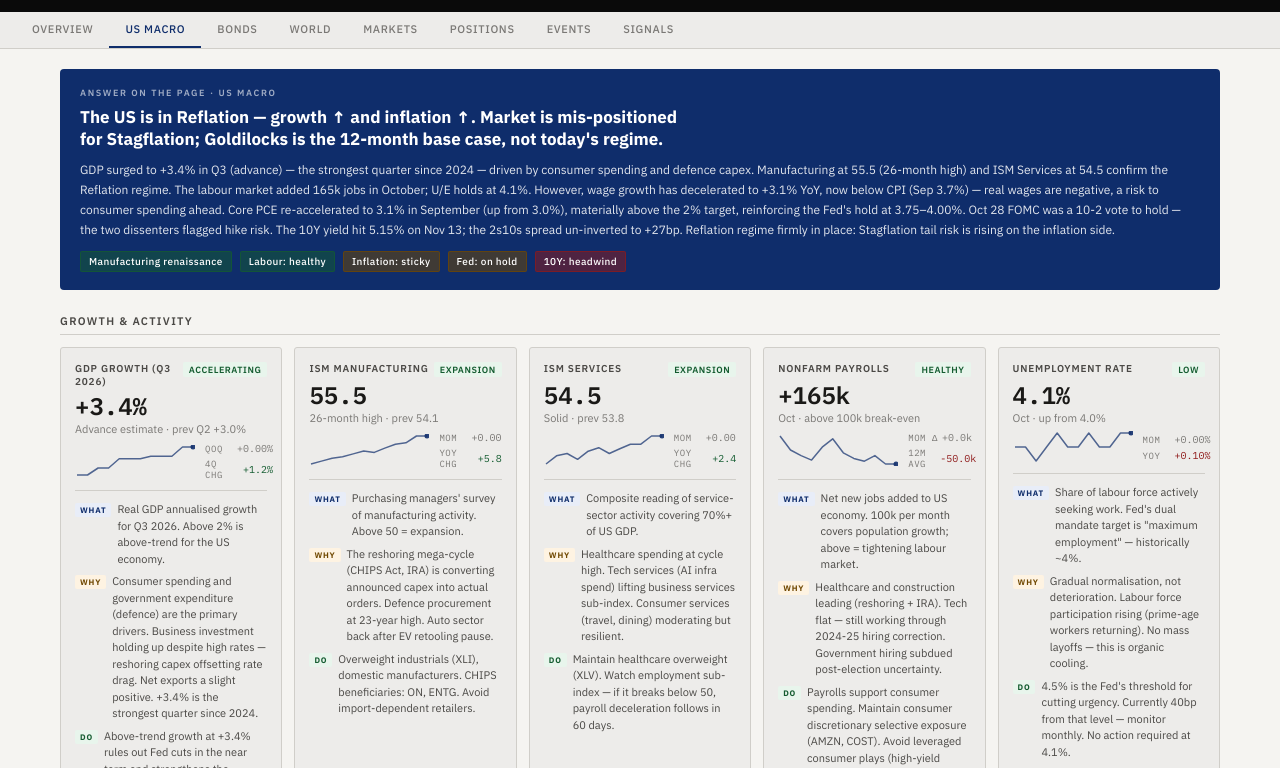
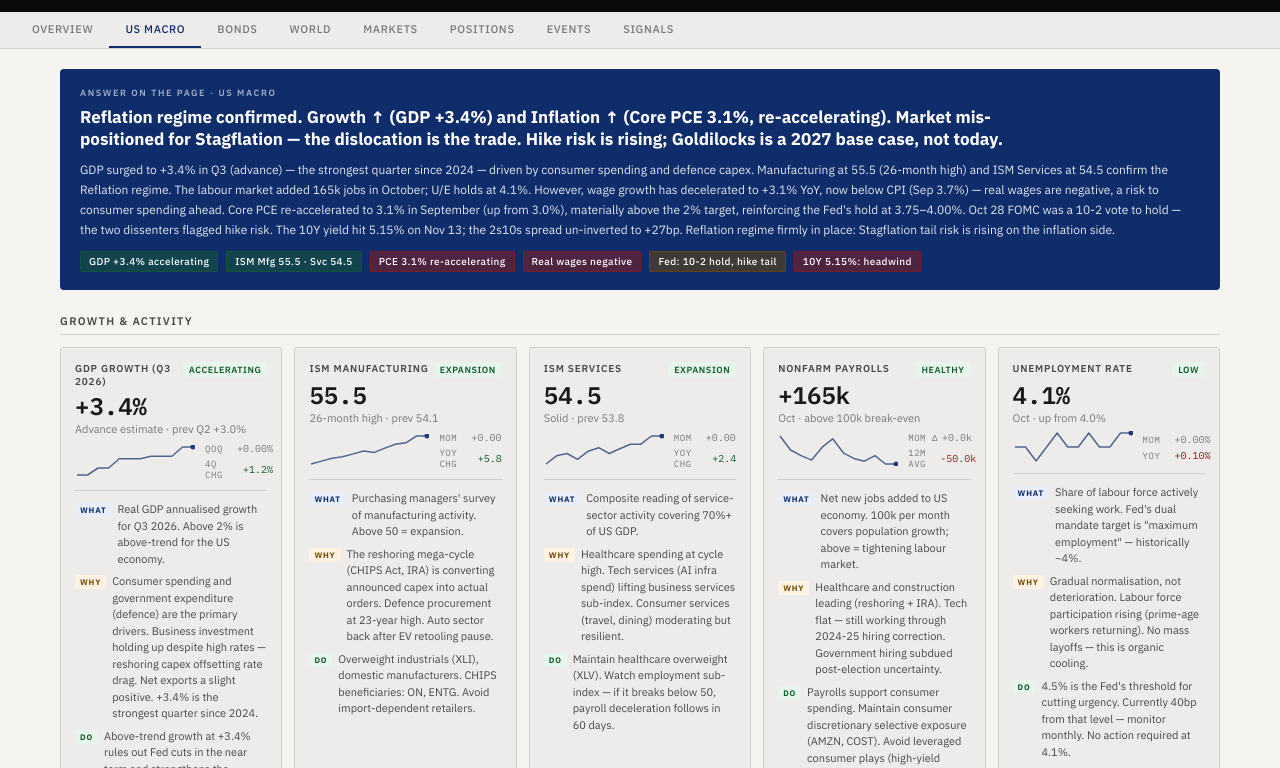
Before and after one commit to madsjacka/Investing-Dashboard, a plain HTML site: page index.html in a window 1280 px wide. Both pictures are taken after a click on the element 172 px from the left and 611 px from the top of the page. Shown: the part 32-800 px from the top of the page. Drawn offline with Linux system fonts and the light colour scheme.

Commit message:
Align all AOP and regime signals to Reflation regime verdict
The data says Reflation (GDP +3.4%, PCE 3.1% rising, ISM expanding) but
the Overview thesis and regime chips were still using old Goldilocks language.

- Overview thesis rewritten: Reflation regime, the dislocation vs market's
  Stagflation positioning is the trade, hike tail risk is live
- Inflation regime chip: 2.7% → PCE 3.1% re-accelerating, dot green→red
- US Macro signal dot: green → amber (inflation re-acceleration complicates)
- Macro AOP title: sharper, data-grounded, hike risk explicit
- AOP pills: replaced with 6 data-grounded pills matching actual numbers

Co-Authored-By: Claude Sonnet 4.6 <noreply@anthropic.com>
Claude-Session: https://claude.ai/code/session_01PXn7vqskeVHuNXCKVugiLN

```diff
--- a/index.html
+++ b/index.html
@@ -508,7 +508,7 @@ tr:last-child td { border-bottom: none; }
     <div class="thesis-eyebrow">Answer on the Page · Overview</div>
     <h1>Reflation, not Goldilocks — growth re-accelerating into sticky inflation</h1>
     <p class="thesis-body">
-      The US economy is delivering a rare simultaneous win: manufacturing re-accelerated (ISM Mfg 55.5), services held firm (ISM Svcs 54.5), and payrolls came in solid (+165k) while unemployment edged up only to 4.1%. Core PCE at 2.7% keeps the Fed on hold at 3.75–4.00% — no cuts, no hikes. The HY OAS credit gate is open (320bp), authorising equity exposure. Democrats won the midterms Nov 4, removing the tail risk of fiscal recklessness. The single tension: the 10Y at 5.15% is simultaneously the market's inflation anchoring signal and its biggest valuation headwind for equities — the "below 5.10%" assumption behind Grid and AI-spenders views has now been broken for two consecutive days. We stay risk-on but duration-cautious.
+      The US is in Reflation — growth accelerating, inflation re-accelerating. GDP printed +3.4% in Q3, manufacturing hit a 26-month high (ISM 55.5), and payrolls added 165k. But Core PCE re-accelerated to 3.1% (up from 3.0%), the Oct 28 FOMC was a 10-2 vote to hold with two dissenters wanting a hike, and real wages are now negative (+3.1% AHE vs 3.7% CPI). The market is positioned for Stagflation (defensive rotation into healthcare and utilities) but the data says Reflation. That dislocation is the opportunity — cyclicals and energy are under-owned relative to what the data supports. The tail risk: if growth rolls while inflation stays sticky, the regime tips into Stagflation. The 10Y at 5.15% is the clearest signal that markets are not pricing a soft landing.
     </p>
   </div>
 
@@ -523,7 +523,7 @@ tr:last-child td { border-bottom: none; }
   <div class="section-hd"><h2>Regime Signals</h2></div>
   <div class="regime-row">
     <div class="regime-chip"><div class="dot g"></div><strong>Growth</strong> Re-accelerating</div>
-    <div class="regime-chip"><div class="dot y"></div><strong>Inflation</strong> Sticky 2.7%</div>
+    <div class="regime-chip"><div class="dot r"></div><strong>Inflation</strong> Re-accel 3.1% PCE</div>
     <div class="regime-chip"><div class="dot b"></div><strong>Fed</strong> On hold</div>
     <div class="regime-chip"><div class="dot g"></div><strong>Credit</strong> Gate open</div>
     <div class="regime-chip"><div class="dot y"></div><strong>Rates</strong> 5.15% 10Y</div>
@@ -535,7 +535,7 @@ tr:last-child td { border-bottom: none; }
   <div class="section-hd"><h2>Page Signals</h2><span class="sub">Click to navigate</span></div>
   <div class="sig-grid">
     <div class="sig-card" onclick="showPage('macro')">
-      <div class="sig-top"><div class="sig-label">US Macro</div><div class="sig-dot g"></div></div>
+      <div class="sig-top"><div class="sig-label">US Macro</div><div class="sig-dot y"></div></div>
       <div class="sig-headline">Reflation: GDP +3.4%, ISM Mfg 55.5, Core PCE 3.1% re-accelerating</div>
       <div class="sig-sub">Fed on hold (10-2 vote, hike risk rising). Core PCE 3.1% re-accelerating. GDP +3.4% Q3. Manufacturing renaissance underway.</div>
     </div>
@@ -573,16 +573,17 @@ tr:last-child td { border-bottom: none; }
 <div class="page" id="macro">
   <div class="aop">
     <div class="aop-label">Answer on the Page · US Macro</div>
-    <div class="aop-title">The US is in Reflation — growth ↑ and inflation ↑. Market is mis-positioned for Stagflation; Goldilocks is the 12-month base case, not today's regime.</div>
+    <div class="aop-title">Reflation regime confirmed. Growth ↑ (GDP +3.4%) and Inflation ↑ (Core PCE 3.1%, re-accelerating). Market mis-positioned for Stagflation — the dislocation is the trade. Hike risk is rising; Goldilocks is a 2027 base case, not today.</div>
     <div class="aop-body">
       GDP surged to +3.4% in Q3 (advance) — the strongest quarter since 2024 — driven by consumer spending and defence capex. Manufacturing at 55.5 (26-month high) and ISM Services at 54.5 confirm the Reflation regime. The labour market added 165k jobs in October; U/E holds at 4.1%. However, wage growth has decelerated to +3.1% YoY, now below CPI (Sep 3.7%) — real wages are negative, a risk to consumer spending ahead. Core PCE re-accelerated to 3.1% in September (up from 3.0%), materially above the 2% target, reinforcing the Fed's hold at 3.75–4.00%. Oct 28 FOMC was a 10-2 vote to hold — the two dissenters flagged hike risk. The 10Y yield hit 5.15% on Nov 13; the 2s10s spread un-inverted to +27bp. Reflation regime firmly in place: Stagflation tail risk is rising on the inflation side.
     </div>
     <div class="aop-pills">
-      <span class="aop-pill g">Manufacturing renaissance</span>
-      <span class="aop-pill g">Labour: healthy</span>
-      <span class="aop-pill y">Inflation: sticky</span>
-      <span class="aop-pill y">Fed: on hold</span>
-      <span class="aop-pill r">10Y: headwind</span>
+      <span class="aop-pill g">GDP +3.4% accelerating</span>
+      <span class="aop-pill g">ISM Mfg 55.5 · Svc 54.5</span>
+      <span class="aop-pill r">PCE 3.1% re-accelerating</span>
+      <span class="aop-pill r">Real wages negative</span>
+      <span class="aop-pill y">Fed: 10-2 hold, hike tail</span>
+      <span class="aop-pill r">10Y 5.15%: headwind</span>
     </div>
   </div>
 
```
